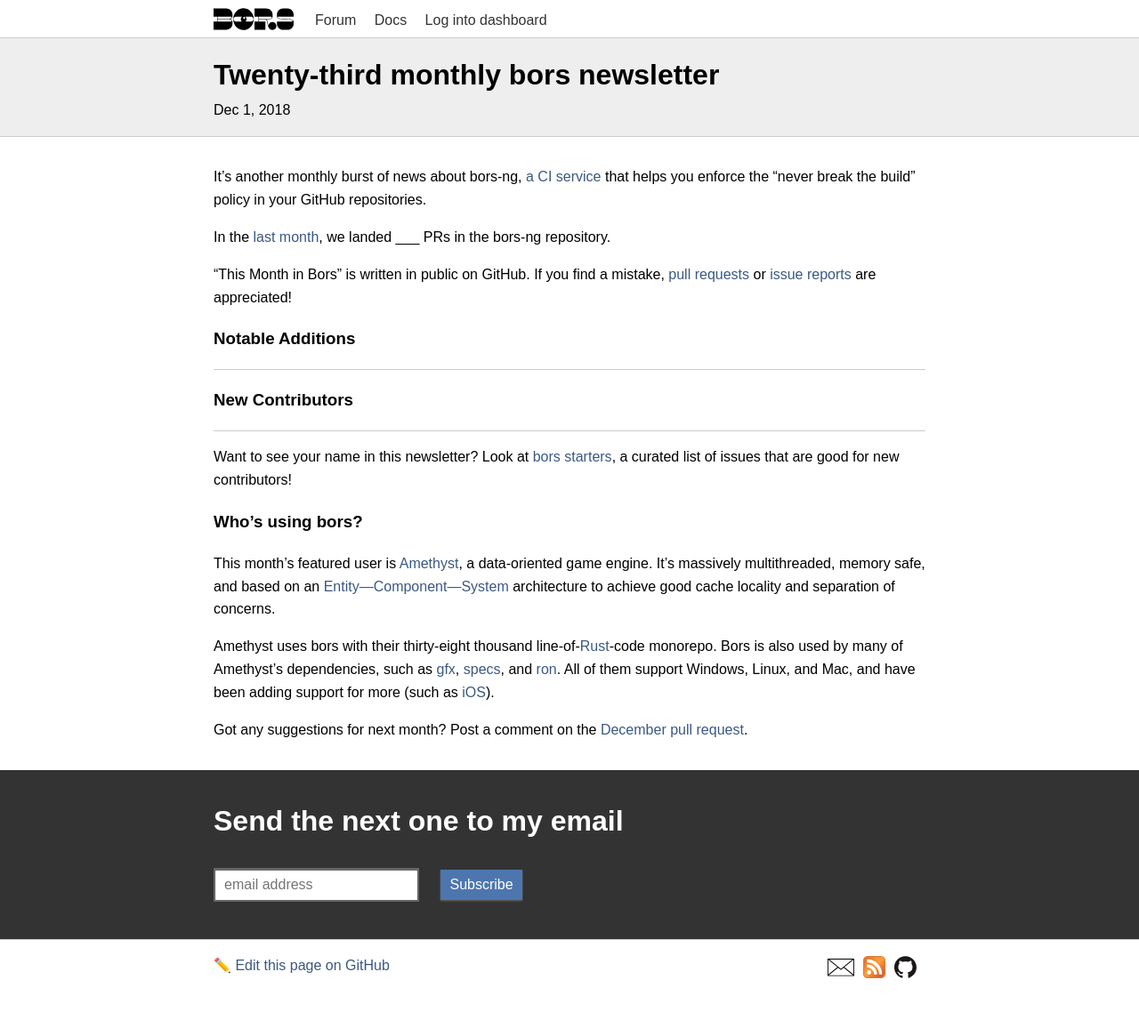
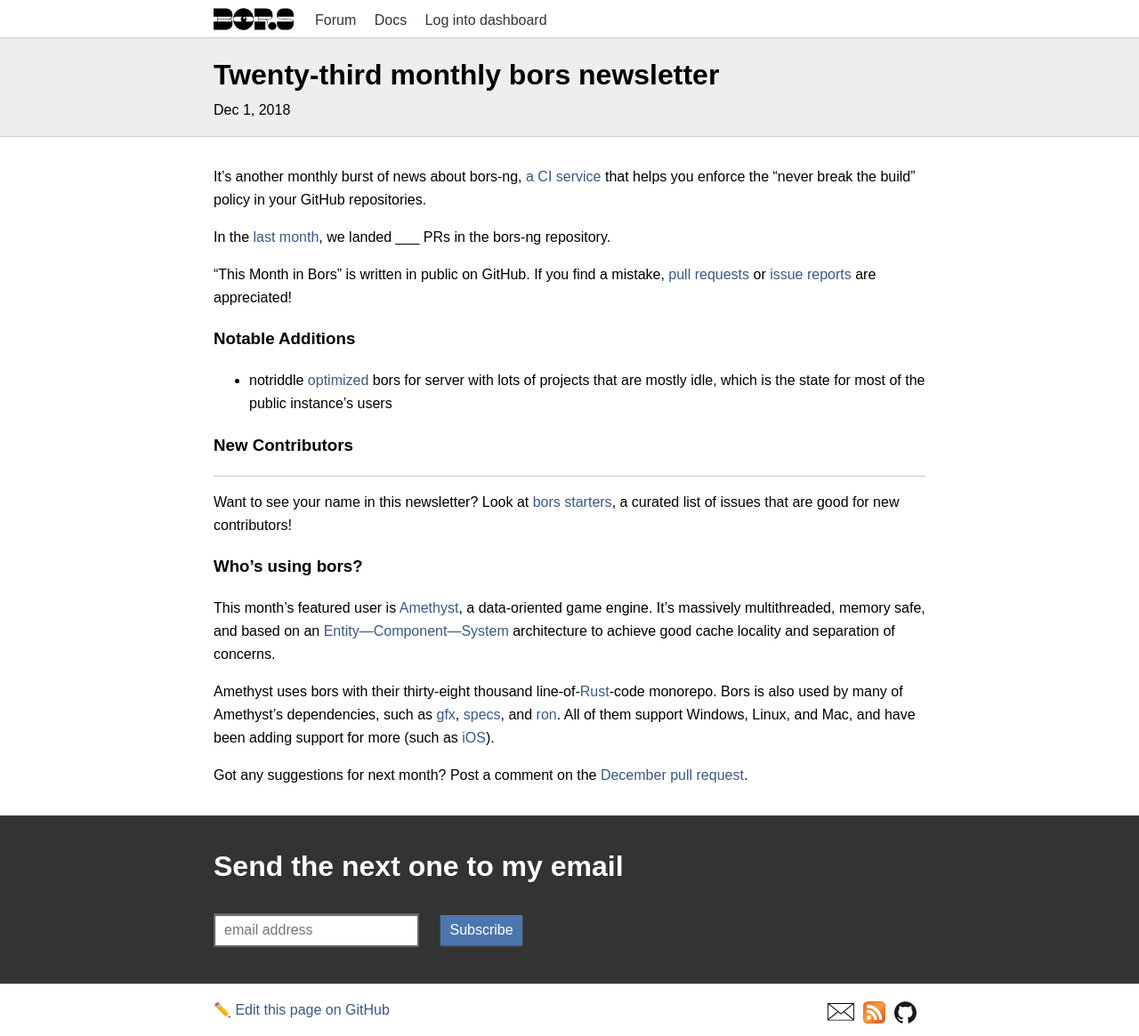
Before and after one commit to bors-ng/bors-ng.github.io, a Jekyll site: the page built from _posts/2018-12-01-tmib-23.md, in a window 1280 px wide. Shown: the whole page at 89% size. Built offline with Jekyll 4.4.1, drawn with Linux system fonts in a browser that asks for light colours; before the commit the page ends 1115 px from its top, so only the background shows below that.

Commit message:
Add bors-ng/bors-ng#530

```diff
--- a/_posts/2018-12-01-tmib-23.md
+++ b/_posts/2018-12-01-tmib-23.md
@@ -20,7 +20,7 @@
 
 ### Notable Additions
 
-___
+* notriddle [optimized](https://github.com/bors-ng/bors-ng/pull/530) bors for server with lots of projects that are mostly idle, which is the state for most of the public instance's users
 
 
 ### New Contributors
```
